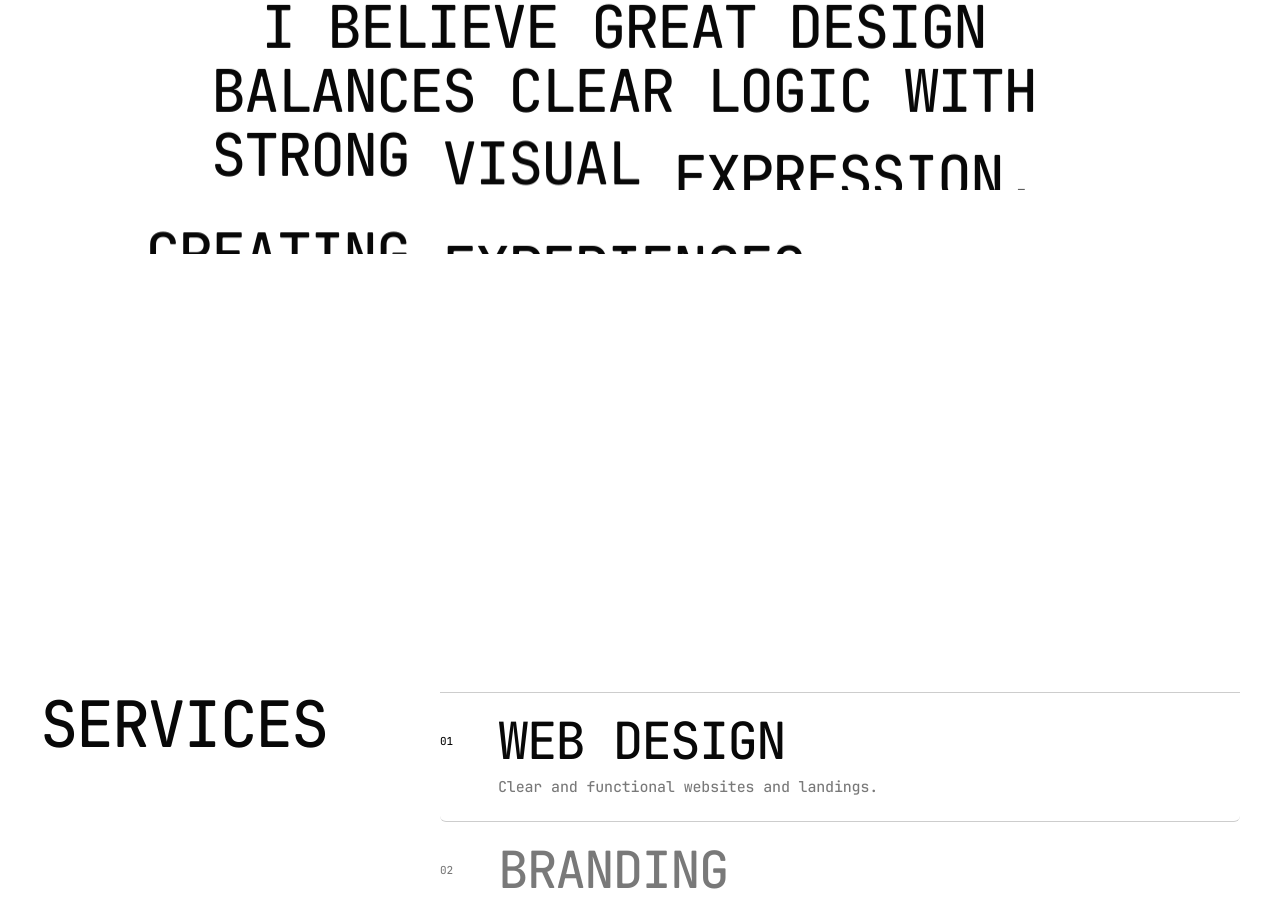
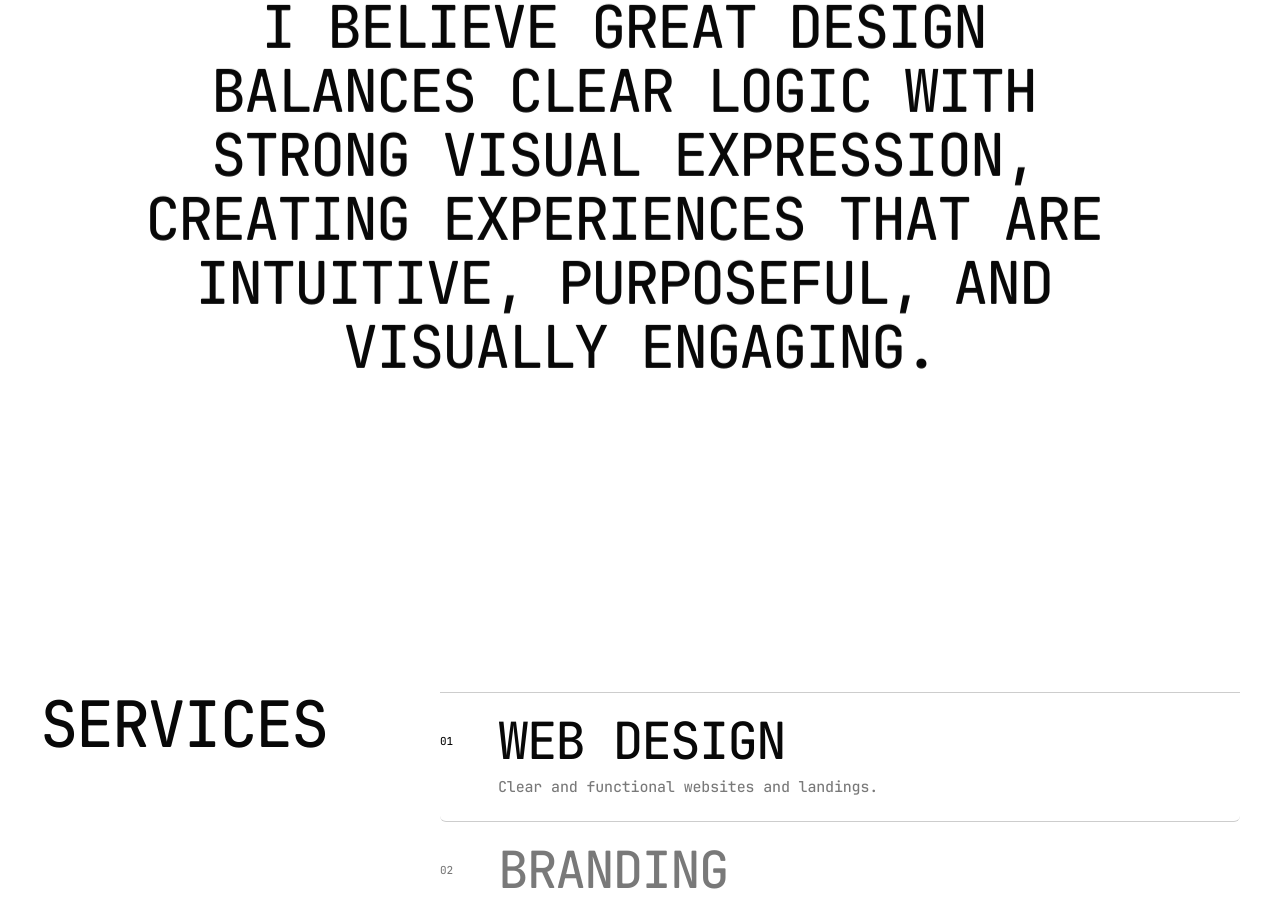
Before and after one commit to yemirades/site, a Next.js app: page / in a window 1280 px wide. Shown: the part 3560-4466 px from the top of the page. Built offline with nearby package versions, Linux system fonts and the light colour scheme.

Commit message:
Use Pitagon type and refine loader motion in Approach.tsx

```diff
--- a/src/components/Approach.tsx
+++ b/src/components/Approach.tsx
@@ -25,8 +25,8 @@ function ApproachWord({
   progress: MotionValue<number>;
   reduceMotion: boolean | null;
 }) {
-  const start = (index / Math.max(total, 1)) * 0.78;
-  const end = Math.min(start + 0.18, 1);
+  const start = (index / Math.max(total, 1)) * 0.42;
+  const end = Math.min(start + 0.1, 1);
   const y = useTransform(progress, [start, end], ["110%", "0%"]);
 
   return (
```
